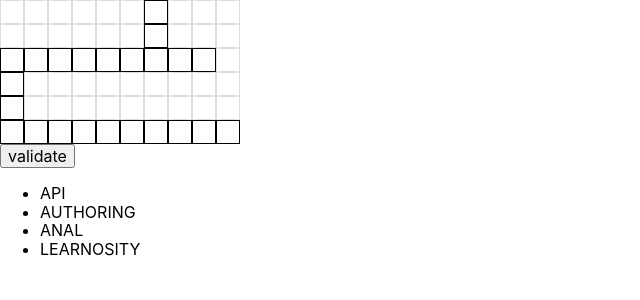
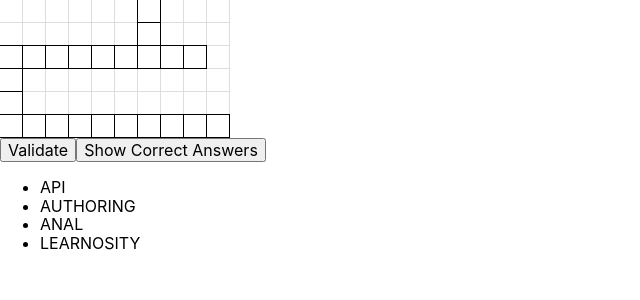
Before and after one commit to PoppinMic/cross-word, a React (Create React App) app: page / in a window 1280 px wide. Shown: the top 300 px of the page, without its empty margins (0-640 px from the left). Built offline with nearby package versions, Linux system fonts and the light colour scheme.

Commit message:
almost done

```diff
--- a/package.json
+++ b/package.json
@@ -8,6 +8,7 @@
     "@types/react": "16.8.17",
     "@types/react-dom": "16.8.4",
     "@types/styled-components": "^4.1.14",
+    "lodash": "^4.17.11",
     "react": "^16.8.6",
     "react-dom": "^16.8.6",
     "react-scripts": "3.0.1",
--- a/src/components/CrossWord/Grid.tsx
+++ b/src/components/CrossWord/Grid.tsx
@@ -1,24 +1,23 @@
 import React, { useState } from 'react';
-import { Block } from '../../styles/common';
+import _ from 'lodash';
+
+import { ANSWER_TYPE } from '../../constants/common';
+import { BlockWrapper, Block, Overlay } from '../../styles/common';
+import { color_correct_green, color_wrong_red } from '../../styles/cssVars';
 
 interface IGridSource {
   gridSource: Array<string>;
+  correctAnswers: object;
 }
 
-const Grid = ({ gridSource }: IGridSource) => {
+const Grid = ({ gridSource, correctAnswers }: IGridSource) => {
   // strings from gridSource should be same length
   // otherwise show error msg
   const gridLineLength = gridSource[0].length;
+  const [answer, setAnswer] = useState({});
+  const [correctAnswerDict, setCorrectAnswerDict] = useState({});
 
-  const [answer, setAnswer] = useState({});
-
-  const handleInputChange = (rowIndex: number, columnIndex: number) => e => {
-    let newAnswer = { ...answer };
-    newAnswer[`x${rowIndex}x${columnIndex}`] = e.currentTarget.value;
-    setAnswer(newAnswer);
-  };
-
-  const renderEmptyBlock = (rowString: string, rowIndex: number) => {
+  const renderBlocks = (rowString: string, rowIndex: number) => {
     const rowResult: Array<JSX.Element | null> = [];
     if (rowString.length !== gridLineLength) {
       return;
@@ -28,14 +27,16 @@
         rowResult.push(<Block key={rowIndex + columnIndex} disabled />);
       } else if (rowString[columnIndex] === '-') {
         rowResult.push(
+          <BlockWrapper key={rowIndex + columnIndex}>
             <Block
-            key={rowIndex + columnIndex}
               type="text"
               name={`x${rowIndex}x${columnIndex}`}
               maxLength={1}
-            onChange={handleInputChange(rowIndex, columnIndex)}
+              onChange={handleInputChange}
               value={answer[`x${rowIndex}x${columnIndex}`] || ''}
             />
+            {renderValidation(`x${rowIndex}x${columnIndex}`)}
+          </BlockWrapper>
         );
       } else {
         throw Error('wrong format');
@@ -43,18 +44,49 @@
     }
     return rowResult;
   };
-  const validateAnswer = (e: React.SyntheticEvent) => {
-    e.preventDefault();
+
+  const handleInputChange = e => {
+    let newAnswer = { ...answer };
+    newAnswer[e.currentTarget.name] = e.currentTarget.value;
+    setAnswer(newAnswer);
+  };
+
+  const validateAnswers = () => {
+    if (Object.keys(answer).length === Object.keys(correctAnswers).length) {
+      const answerCorrectness = {};
+      _.forEach(correctAnswers, (value, key) => {
+        value === answer[key]
+          ? (answerCorrectness[key] = true)
+          : (answerCorrectness[key] = false);
+      });
+      setCorrectAnswerDict(answerCorrectness);
+    } else {
+      console.warn('please complete all inputs');
+    }
+  };
+
+  const renderValidation = dictKey => {
+    if (_.size(correctAnswerDict) > 0) {
+      return correctAnswerDict[dictKey] ? (
+        <Overlay color={color_correct_green}>✔</Overlay>
+      ) : (
+        <Overlay color={color_wrong_red}>❌</Overlay>
+      );
+    }
+  };
+  const showCorrectAnswers = () => {
+    setAnswer(correctAnswers);
   };
 
   return (
     <React.Fragment>
-      <form>
+      <div>
         {gridSource.map((row, index) => (
-          <div key={row + index}>{renderEmptyBlock(row, index)}</div>
+          <div key={row + index}>{renderBlocks(row, index)}</div>
         ))}
-        <input type="submit" value="validate" />
-      </form>
+      </div>
+      <button onClick={validateAnswers}>Validate</button>
+      <button onClick={showCorrectAnswers}>Show Correct Answers</button>
     </React.Fragment>
   );
 };
--- a/src/components/CrossWord/index.tsx
+++ b/src/components/CrossWord/index.tsx
@@ -1,6 +1,10 @@
-import React,{useState} from 'react';
+import React, { useState } from 'react';
 
-import { mockGridSource, mockListOfWords, mockCorrectAnswer } from "../../mockData";
+import {
+  mockGridSource,
+  mockListOfWords,
+  mockCorrectAnswer
+} from '../../mockData';
 import Grid from './Grid';
 import WordList from './WordList';
 
@@ -8,9 +12,10 @@
   const [errMsg, setErrMsg] = useState('');
   return (
     <React.Fragment>
-      <Grid gridSource={mockGridSource} />
+      <Grid gridSource={mockGridSource} correctAnswers={mockCorrectAnswer} />
       <WordList listOfWord={mockListOfWords} />
-    </React.Fragment>)
-}
+    </React.Fragment>
+  );
+};
 
 export default CrossWord;
--- /dev/null
+++ b/src/constants/common.ts
@@ -0,0 +1,4 @@
+export const ANSWER_TYPE = {
+  CORRECT: 'correct',
+  WRONG: 'wrong'
+};
--- a/src/styles/common.ts
+++ b/src/styles/common.ts
@@ -1,7 +1,14 @@
-import styled from "styled-components";
-import { color_light_gray, color_white } from "./cssVars";
+import styled from 'styled-components';
+import { color_light_gray, color_white } from './cssVars';
+
+export const BlockWrapper = styled.span`
+  position: relative;
+`;
 
 export const Block = styled.input`
+  position: relative;
+  margin-left: -1px;
+  margin-top: -1px;
   height: 1.5em;
   width: 1.5em;
   border: 1px solid black;
@@ -9,9 +16,25 @@
   display: inline-block;
   text-transform: uppercase;
   text-align: center;
-  line-height:1.5;
-  ${props => props.disabled && `
+  line-height: 1.5;
+  z-index: 1;
+  ${props =>
+    props.disabled &&
+    `
   background-color: ${color_white};
   border-color: ${color_light_gray};
+  z-index:0;
   `}
-`
+`;
+
+export const Overlay = styled.div`
+  position: absolute;
+  height: 100%;
+  width: 100%;
+  top: 0;
+  left: 0;
+  z-index: 3;
+  text-align: center;
+  color: ${props => props.color};
+  background-color: rgba(255, 255, 255, 0.7);
+`;
--- a/src/styles/cssVars.ts
+++ b/src/styles/cssVars.ts
@@ -1,2 +1,4 @@
-export const color_white = "#ffffff";
-export const color_light_gray = "#dddddd";
+export const color_white = '#ffffff';
+export const color_light_gray = '#dddddd';
+export const color_correct_green = '#65a00d';
+export const color_wrong_red = '#e14747';
```
Also changed, not shown: 1 other file (tests, documents, lock files or other folders). Lines whose indentation alone changed are shown as unchanged.
